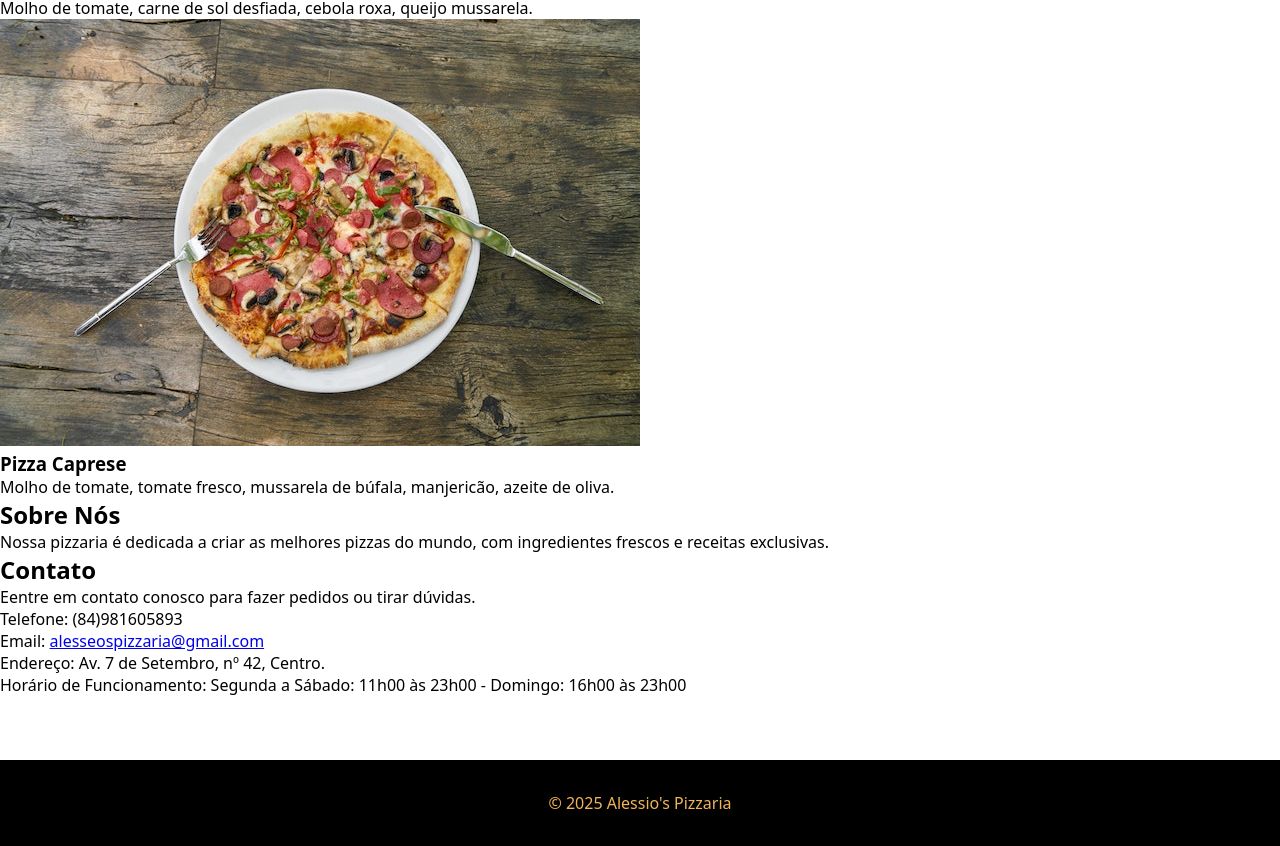
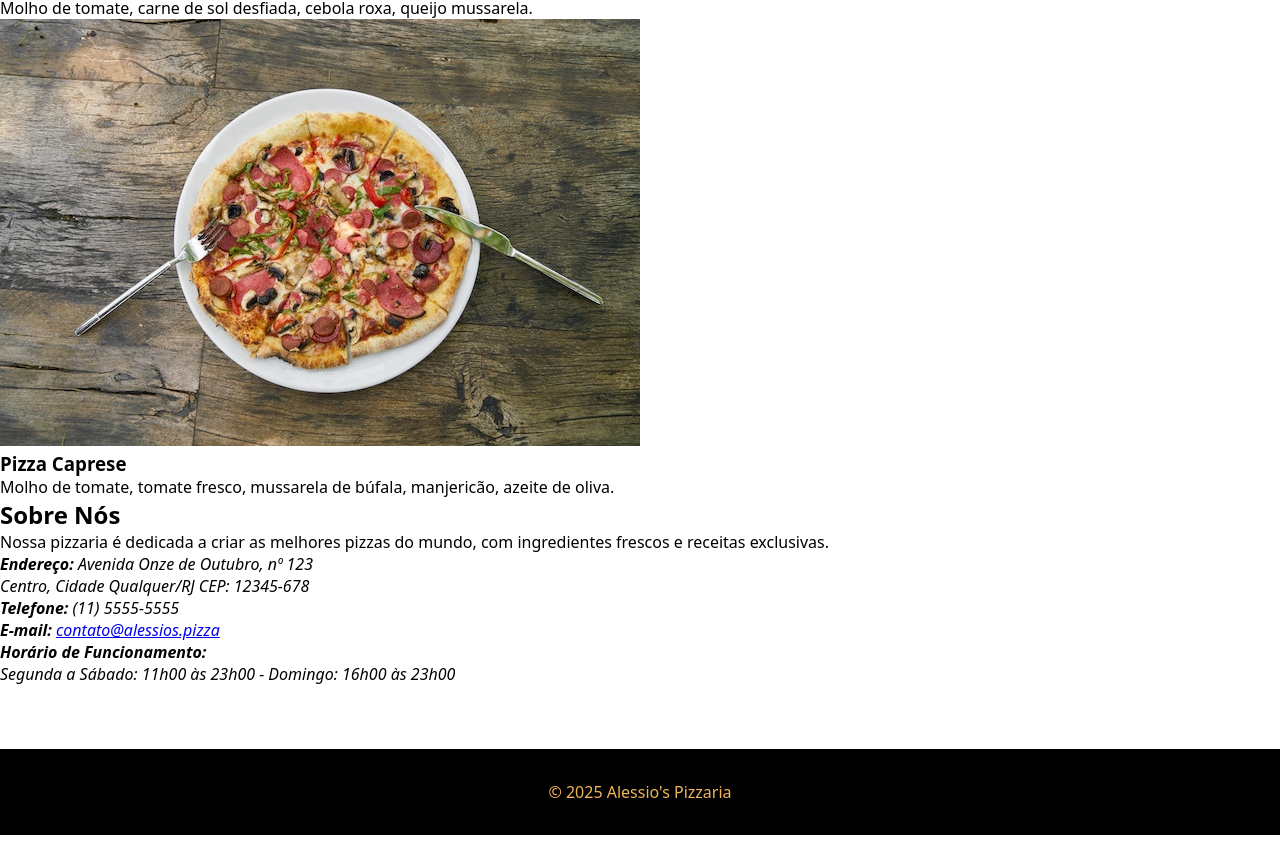
Before and after one commit to JhonataFerreira95/pizzeriaMenu, a plain HTML site: page index.html in a window 1280 px wide. Shown: the part 6636-7482 px from the top of the page. Drawn offline with Linux system fonts and the light colour scheme.

Commit message:
trocado a section contato por addres para fica semantico

```diff
--- a/index.html
+++ b/index.html
@@ -104,16 +104,29 @@
 
         </section>
 
-        <section id="contato">
+        <address id="contato">
 
-            <h2>Contato</h2>
-            <p>Eentre em contato conosco para fazer pedidos ou tirar dúvidas.</p>
-            <p><span>Telefone: </span>(84)981605893</p>
-            <p><span>Email: </span><a href="mailto:alesseospizzaria@gmail.com">alesseospizzaria@gmail.com</a></p>
-            <p><span>Endereço: </span>Av. 7 de Setembro, nº 42, Centro.</p>
-            <p><span>Horário de Funcionamento: </span>Segunda a Sábado: <a>11h00 às 23h00 - Domingo: 16h00 às 23h00</a></p>
+            <p>
+                <strong>Endereço:</strong>
+                Avenida Onze de Outubro, nº 123<br>
+                Centro, Cidade Qualquer/RJ CEP: 12345-678
+            </p>
 
-        </section>
+            <div>
+                <p><strong>Telefone:</strong> (11) 5555-5555</p>
+                <p>
+                <strong>E-mail:</strong>
+                <a href="mailto:contato@alessios.pizza">contato@alessios.pizza</a>
+                </p>
+            </div>
+
+            <div>
+                <p><strong>Horário de Funcionamento:</strong></p>
+                <p>Segunda a Sábado: 11h00 às 23h00 - Domingo: 16h00 às 23h00</p>
+                <p></p>
+            </div>
+
+        </address>
 
     </main>
 
```
